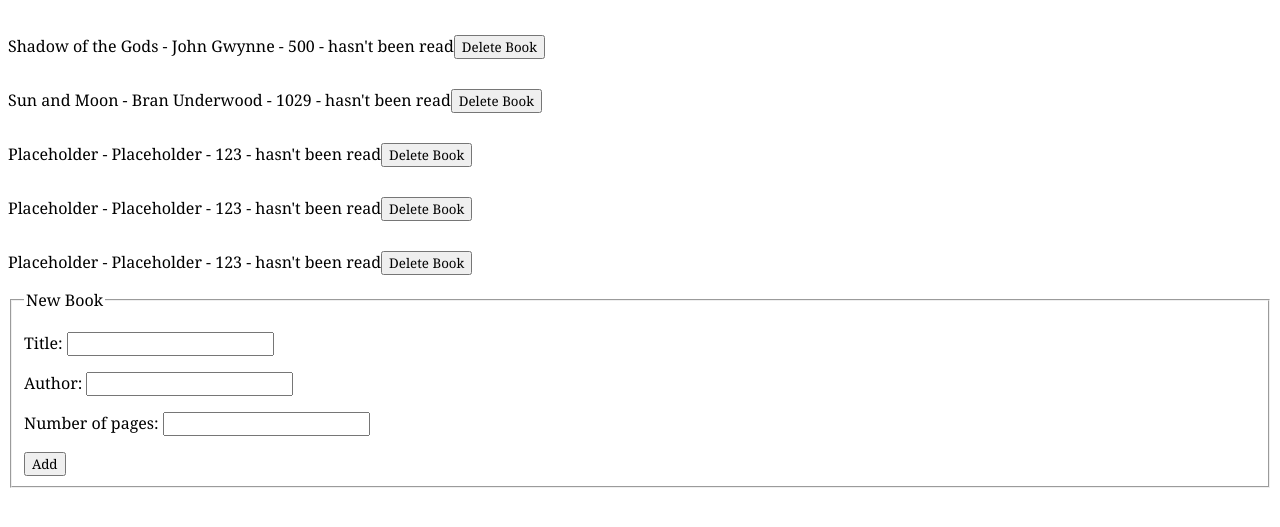
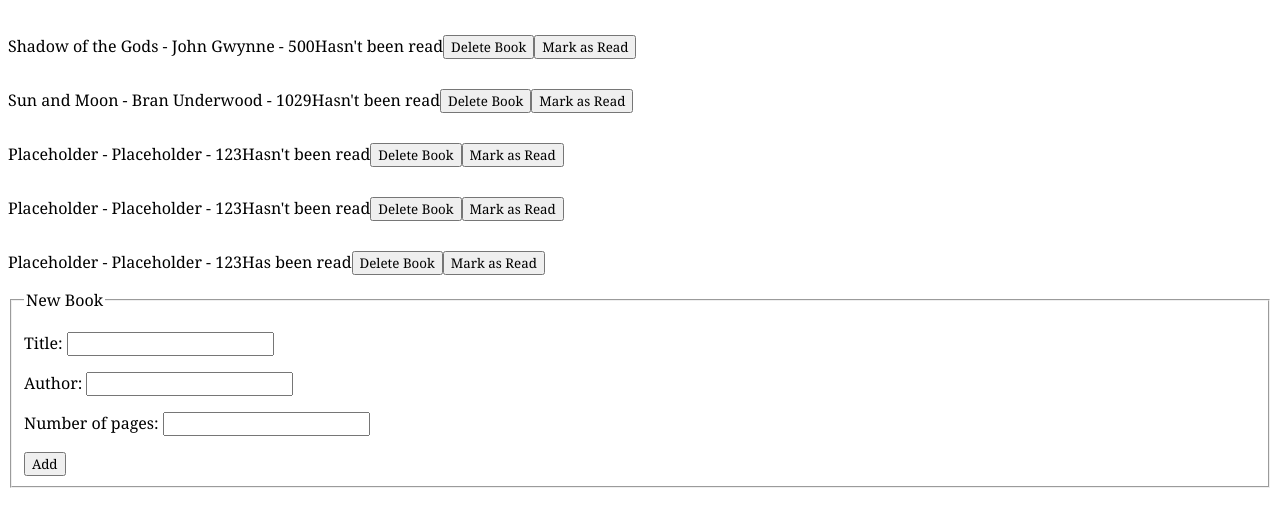
Before and after one commit to liuworkgit/JS-library-project, a plain HTML site: page library.html in a window 1280 px wide. Shown: the part 67-594 px from the top of the page. Drawn offline with Linux system fonts and the light colour scheme.

Commit message:
separated book read status from book info and added mark as read button to entries

```diff
--- a/JavaScript/library-functionality.js
+++ b/JavaScript/library-functionality.js
@@ -10,6 +10,7 @@ book2.indexnum = 1;
 book3.indexnum = 2;
 book4.indexnum = 3;
 book5.indexnum = 4;
+book5.isRead = true;
 library.push(book1, book2, book3, book4, book5);
 
 /**
@@ -18,14 +19,14 @@ library.push(book1, book2, book3, book4, book5);
  * @param {*} t - the title of the book
  * @param {*} a - the author of the book
  * @param {*} pn - the number of pages in the book
- * @field readStatus - whether or not the book has been read. By default this is false
+ * @field isRead - whether or not the book has been read. By default this is false
  * @field indexnum - the id number of the current book. By default this is 0
  */
 function Book(t, a, pn) {
     this.title = t;
     this.author = a;
     this.pageNum = pn;
-    this.readStatus = false;
+    this.isRead = false;
     this.indexnum = 0;
 }
 
@@ -79,34 +80,30 @@ function displayBooks() {
 function showBook(index) {
     const book = library[index];
 
-    // create div container and the book info paragraph that fits in it
+    // create div container, append to doc
     let newEntry = document.createElement("div");
-    let newEntryDesc = document.createElement("p");
-    let newDeleteButton = document.createElement("button");
-
-    if (book.readStatus == true) {
-        newEntryDesc.innerHTML = book.title +
-        " - " + book.author +
-        " - " + book.pageNum +
-        " - has been read";
-    } else {
-        newEntryDesc.innerHTML = book.title +
-        " - " + book.author +
-        " - " + book.pageNum +
-        " - hasn't been read";
-    }
-
-    // attach p to div
-    newEntry.appendChild(newEntryDesc);
-    newEntryDesc.className = "book-entry-text";
-
-    // attach div to document
-    document.getElementById("book-display").appendChild(newEntry);
     newEntry.className = "book-entry";
     newEntry.setAttribute("data-indexnum", book.indexnum);
+    document.getElementById("book-display").appendChild(newEntry);
 
-    // attach delete button to div
-    newEntry.appendChild(newDeleteButton);
+    // create book info p, append to div
+    let bookInfo = document.createElement("p");
+    bookInfo.className = "book-entry-text";
+    bookInfo.innerHTML = book.title + " - " + book.author + " - " + book.pageNum;
+    newEntry.appendChild(bookInfo);
+
+    // create read status p, append to div
+    let readStatus = document.createElement("p");
+    readStatus.className = "read-status";
+    if (book.isRead == true) {
+        readStatus.innerHTML = "Has been read";
+    } else {
+        readStatus.innerHTML = "Hasn't been read";
+    }
+    newEntry.appendChild(readStatus);
+
+    // create delete button, append to div
+    let newDeleteButton = document.createElement("button");
     newDeleteButton.type = "button";
     newDeleteButton.className = "delete-button";
     newDeleteButton.innerHTML = "Delete Book";
@@ -114,6 +111,15 @@ function showBook(index) {
         deleteBook(this.parentElement.getAttribute("data-indexnum"));
         document.getElementById("book-display").removeChild(this.parentElement);
     }, false);
+    newEntry.appendChild(newDeleteButton);
+
+    // create mark read button, append to div
+    let markReadButton = document.createElement("button");
+    markReadButton.type = "button";
+    markReadButton.className = "mark-read-button";
+    markReadButton.innerHTML = "Mark as Read";
+    // add event listener here
+    newEntry.appendChild(markReadButton);
 }
 
 /**
```
Also changed, not shown: library.html (+3 -5 lines).
